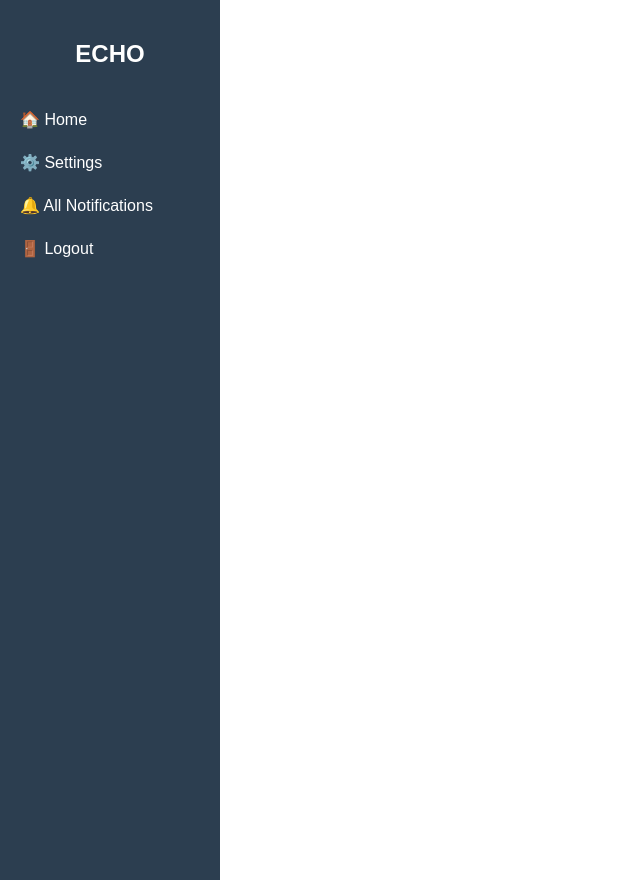
After one commit to Anjana2002/Echo_Alerting_and_Notifictaion, a Django app: template echo/users/templates/base.html in a window 1280 px wide. The commit adds this page. Shown: the whole page, without its empty margins (0-640 px from the left). Run offline with Django 3.2, Linux system fonts and the light colour scheme; the template is opened without the code that fills it, so the values that code supplies are empty.

Commit message:
add base

```diff
--- a/echo/notifications/models.py
+++ b/echo/notifications/models.py
@@ -43,7 +43,7 @@ class UserAlertPreference(models.Model):
     alert = models.ForeignKey(Alert, on_delete=models.CASCADE)
     user = models.ForeignKey(settings.AUTH_USER_MODEL, on_delete=models.CASCADE)
     is_read = models.BooleanField(default=False)
-    snoozed_until = models.DateField(null=True, blank=True)
+    snoozed_until = models.DateTimeField(null=True, blank=True)
 
     def __str__(self):
         return f"{self.user.username} - {self.alert.title}"
--- /dev/null
+++ b/echo/users/templates/base.html
@@ -0,0 +1,61 @@
+<!DOCTYPE html>
+<html lang="en">
+<head>
+    <meta charset="UTF-8">
+    <meta name="viewport" content="width=device-width, initial-scale=1.0">
+    <title>Echo - {% block title %}{% endblock %}</title>
+    <style>
+        body {
+            margin: 0;
+            font-family: Arial, sans-serif;
+            display: flex;
+        }
+        /* Sidebar */
+        .sidebar {
+            width: 220px;
+            background: #2c3e50;
+            color: white;
+            height: 100vh;
+            padding-top: 20px;
+            position: fixed;
+            left: 0;
+            top: 0;
+        }
+        .sidebar h2 {
+            text-align: center;
+            margin-bottom: 30px;
+        }
+        .sidebar a {
+            display: block;
+            color: white;
+            padding: 12px 20px;
+            text-decoration: none;
+        }
+        .sidebar a:hover {
+            background: #34495e;
+        }
+        /* Main content */
+        .main {
+            margin-left: 220px;
+            padding: 20px;
+            flex: 1;
+        }
+    </style>
+</head>
+<body>
+    <!-- Sidebar -->
+    <div class="sidebar">
+        <h2>ECHO</h2>
+        <a href="{% url 'dashboard' %}">🏠 Home</a>
+        <a href="#">⚙️ Settings</a>
+        <a href="#">🔔 All Notifications</a>
+        <a href="{% url 'logout' %}">🚪 Logout</a>
+    </div>
+
+    <!-- Main content -->
+    <div class="main">
+        {% block content %}
+        {% endblock %}
+    </div>
+</body>
+</html>
```
Also changed, not shown: echo/notifications/views.py (+6 -9 lines), echo/users/templates/dashboard.html (+6 -12 lines), echo/users/views.py (+14 -2 lines), echo/db.sqlite3, echo/notifications/migrations/0002_alter_useralertpreference_snoozed_until.py (added).
